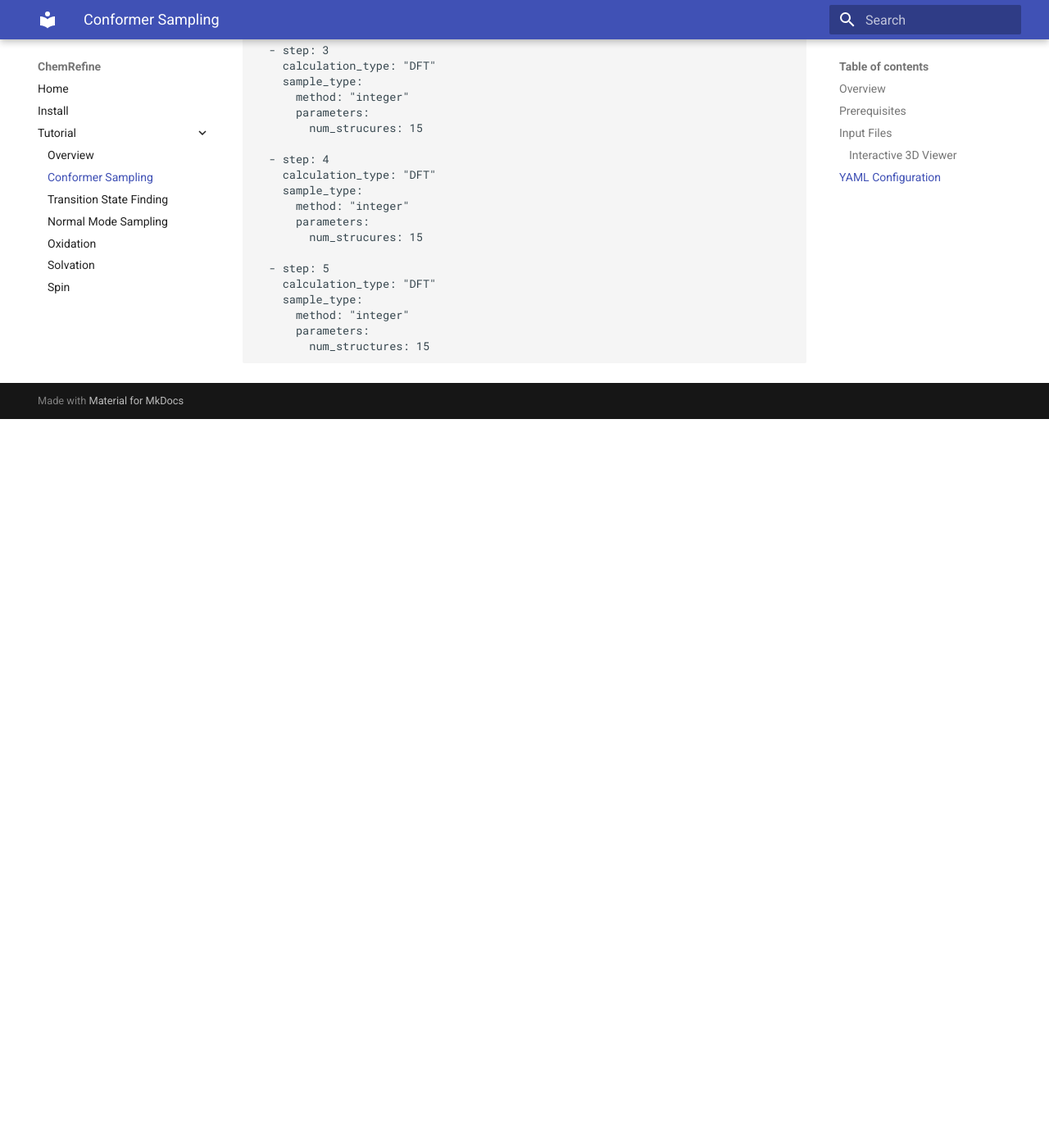
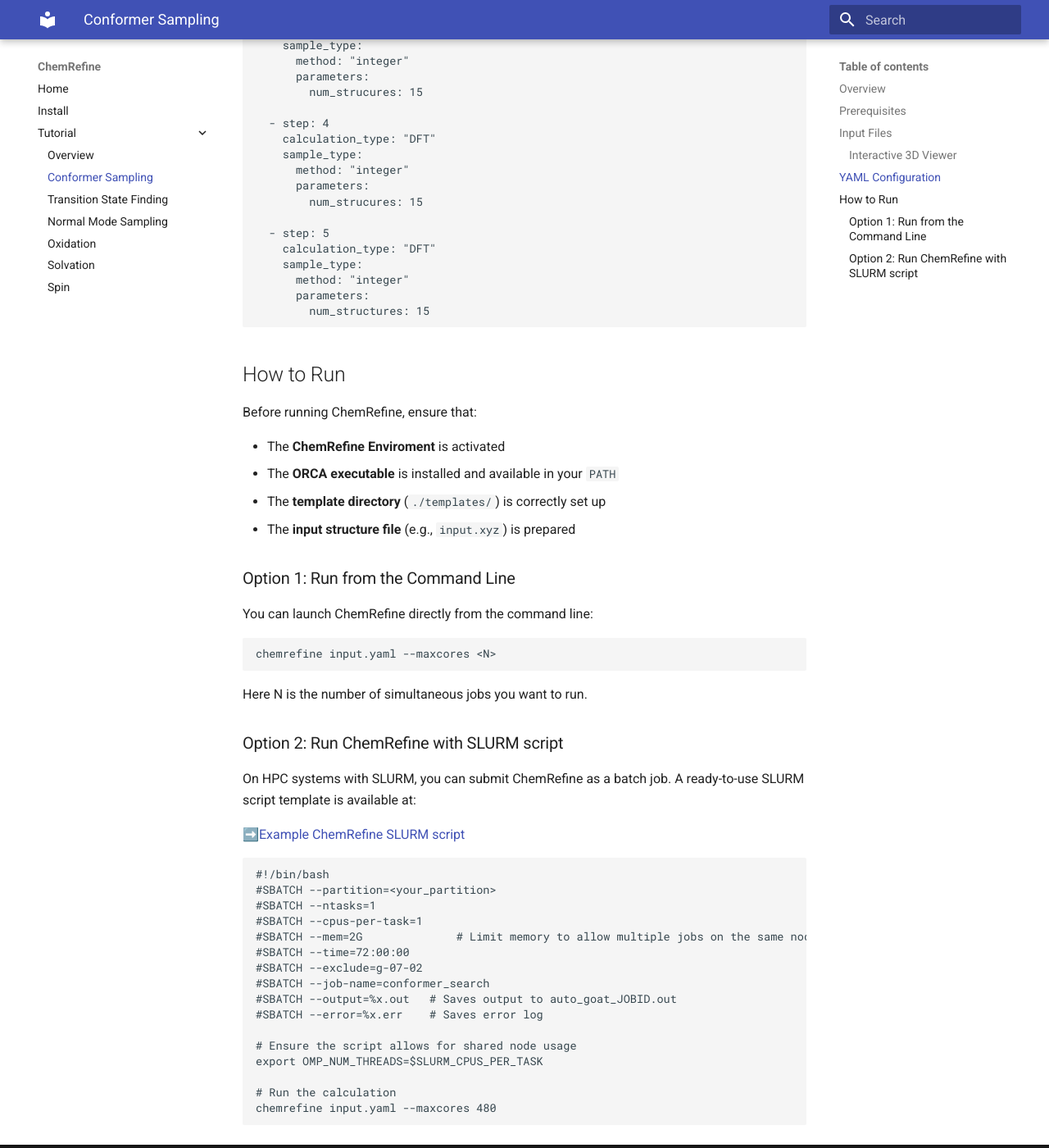
Before and after one commit to sterling-group/ChemRefine, an MkDocs documentation site: the page built from docs/tutorial/conformer_sampling.md, in a window 1280 px wide and 1400 px high, scrolled down 2601 px. Shown: the whole window at 82% size. Built offline with MkDocs 1.6.1 and Material for MkDocs 9.7.7, drawn with Linux system fonts in a browser that asks for light colours; before the commit the page ends 3112 px from its top, so only the background shows below that; some of the changed text lies outside the part shown.

Commit message:
Enhance conformer sampling tutorial: update input file links, improve 3D viewer script, and add execution instructions

````diff
--- a/docs/tutorial/conformer_sampling.md
+++ b/docs/tutorial/conformer_sampling.md
@@ -42,17 +40,20 @@
 
 <script src="https://3Dmol.org/build/3Dmol-min.js"></script>
 <script>
-  let element = document.getElementById("viewer");
-  let config = { backgroundColor: "white" };
-  let viewer = $3Dmol.createViewer(element, config);
+  let viewer = $3Dmol.createViewer("viewer", { backgroundColor: "white" });
 
-  // Load XYZ directly from raw GitHub link
-  $3Dmol.download("https://raw.githubusercontent.com/sterling-research-group/ChemRefine/main/Examples/Tutorials/Conformational-Sampling/step1.xyz", viewer, {}, function() {
-    viewer.setStyle({}, {stick:{radius:0.15}, sphere:{scale:0.25}});
-    viewer.zoomTo();
-    viewer.render();
-  });
+  fetch("https://raw.githubusercontent.com/sterling-group/ChemRefine/mkdocs/Examples/Tutorials/Conformational-Sampling/step1.xyz")
+    .then(r => r.text())
+    .then(data => {
+      viewer.addModel(data, "xyz");   // force XYZ format
+      viewer.setStyle({}, {stick:{radius:0.15}, sphere:{scale:0.25}});
+      viewer.zoomTo();
+      viewer.render();
+    })
+    .catch(err => console.error("Could not load XYZ:", err));
 </script>
+
+
 
 ---
 
@@ -61,7 +62,7 @@
 
 The YAML input for conformer sampling is also included in the tutorial folder:
 
-➡️ [Examples/Tutorials/Conformational Sampling/input.yaml](./Examples/Tutorials/Conformational-Sampling/input.yaml)
+➡️ [Examples/Tutorials/Conformational Sampling/input.yaml](https://raw.githubusercontent.com/sterling-research-group/ChemRefine/mkdocs/Examples/Tutorials/Conformational-Sampling/step1.xyz)
 
 
 
@@ -127,3 +128,47 @@
       parameters:
         num_structures: 15
 ```
+## How to Run
+
+Before running ChemRefine, ensure that:
+
+- The **ChemRefine Enviroment** is activated
+- The **ORCA executable** is installed and available in your `PATH`
+- The **template directory** (`./templates/`) is correctly set up
+- The **input structure file** (e.g., `input.xyz`) is prepared
+
+### Option 1: Run from the Command Line
+
+You can launch ChemRefine directly from the command line:
+
+```bash
+chemrefine input.yaml --maxcores <N>
+```
+
+Here N is the number of simultaneous jobs you want to run.
+
+### Option 2: Run ChemRefine with SLURM script
+
+On HPC systems with SLURM, you can submit ChemRefine as a batch job.
+A ready-to-use SLURM script template is available at:
+
+[➡️Example ChemRefine SLURM script](https://raw.githubusercontent.com/sterling-group/ChemRefine/mkdocs/Examples/Templates/chemrefine.slurm)
+
+```bash
+#!/bin/bash
+#SBATCH --partition=<your_partition>
+#SBATCH --ntasks=1
+#SBATCH --cpus-per-task=1
+#SBATCH --mem=2G              # Limit memory to allow multiple jobs on the same node
+#SBATCH --time=72:00:00
+#SBATCH --exclude=g-07-02
+#SBATCH --job-name=conformer_search
+#SBATCH --output=%x.out   # Saves output to auto_goat_JOBID.out
+#SBATCH --error=%x.err    # Saves error log
+
+# Ensure the script allows for shared node usage
+export OMP_NUM_THREADS=$SLURM_CPUS_PER_TASK
+
+# Run the calculation
+chemrefine input.yaml --maxcores 480
+```
````
Also changed, not shown: other parts of docs/tutorial/conformer_sampling.md (+2 -4 lines).
